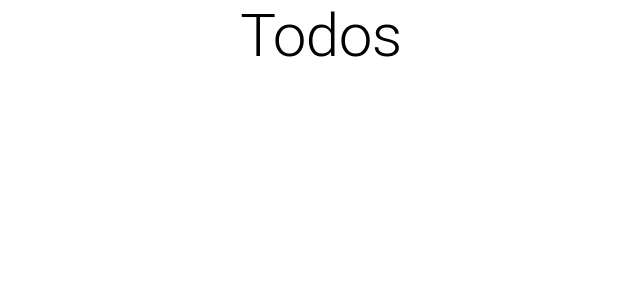
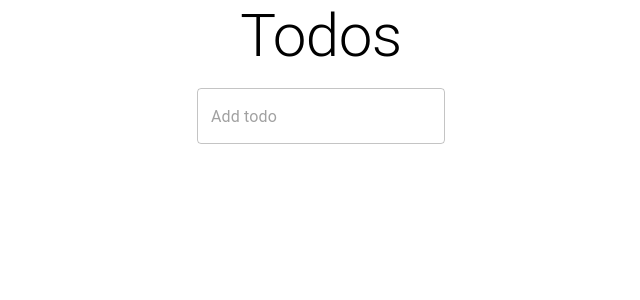
Before and after one commit to denys-medynskyi/contacter, a React (Create React App) app: page / in a window 1280 px wide. Shown: the top 300 px of the page, without its empty margins (319-959 px from the left). Built offline with nearby package versions, Linux system fonts and the light colour scheme.

Commit message:
Init TODO list

```diff
--- a/src/App.js
+++ b/src/App.js
@@ -1,13 +1,30 @@
 import React from 'react';
 import Typography from "@material-ui/core/Typography";
 import './App.css';
+import TodoList from "./TodoList";
+import TodoForm from "./TodoForm";
+import useTodoState from "./useTodoState";
 
 function App() {
+  const { todos, addTodo, deleteTodo } = useTodoState([]);
+
   return (
     <div className="App">
       <Typography component="h1" variant="h2">
         Todos
       </Typography>
+
+      <TodoForm
+        saveTodo={todoText => {
+          const trimmedText = todoText.trim();
+
+          if (trimmedText.length > 0) {
+            addTodo(trimmedText);
+          }
+        }}
+      />
+
+      <TodoList todos={todos} deleteTodo={deleteTodo} />
     </div>
   );
 }
--- /dev/null
+++ b/src/TodoForm.js
@@ -0,0 +1,28 @@
+import React from "react";
+import TextField from "@material-ui/core/TextField";
+import useInputState from "./useInputState";
+
+const TodoForm = ({ saveTodo }) => {
+  const { value, reset, onChange } = useInputState();
+
+  return (
+    <form
+      onSubmit={event => {
+        event.preventDefault();
+
+        saveTodo(value);
+        reset();
+      }}
+    >
+      <TextField
+        variant="outlined"
+        placeholder="Add todo"
+        margin="normal"
+        onChange={onChange}
+        value={value}
+      />
+    </form>
+  );
+};
+
+export default TodoForm;
--- /dev/null
+++ b/src/TodoList.js
@@ -0,0 +1,31 @@
+import React from 'react'
+import List from "@material-ui/core/List";
+import ListItem from "@material-ui/core/ListItem";
+import ListItemSecondaryAction from "@material-ui/core/ListItemSecondaryAction";
+import ListItemText from "@material-ui/core/ListItemText";
+import Checkbox from "@material-ui/core/Checkbox";
+import IconButton from "@material-ui/core/IconButton";
+import DeleteIcon from "@material-ui/icons/Delete";
+
+const TodoList = ({ todos, deleteTodo }) => (
+  <List>
+    {todos.map((todo, index) => (
+      <ListItem key={index.toString()} dense button>
+        <Checkbox tabIndex={-1} disableRipple />
+        <ListItemText primary={todo} />
+        <ListItemSecondaryAction>
+          <IconButton
+            aria-label="Delete"
+            onClick={() => {
+              deleteTodo(index);
+            }}
+            >
+            <DeleteIcon />
+          </IconButton>
+        </ListItemSecondaryAction>
+      </ListItem>
+    ))}
+  </List>
+)
+
+export default TodoList;
--- /dev/null
+++ b/src/useInputState.js
@@ -0,0 +1,13 @@
+import { useState } from "react";
+
+export default () => {
+  const [value, setValue] = useState("");
+
+  return {
+    value,
+    onChange: event => {
+      setValue(event.target.value);
+    },
+    reset: () => setValue("")
+  };
+};
--- /dev/null
+++ b/src/useTodoState.js
@@ -0,0 +1,19 @@
+import { useState } from 'react';
+
+export default (initialValue) => {
+  const [todos, setTodos] = useState(initialValue);
+
+  return {
+    todos,
+    addTodo: (todoText) => {
+      setTodos([...todos, todoText]);
+    },
+    deleteTodo: (todoIndex) => {
+      const todosAfterRemoval = todos.filter(
+        (_, index) => index !== todoIndex
+      );
+
+      setTodos(todosAfterRemoval);
+    }
+  };
+};
```
